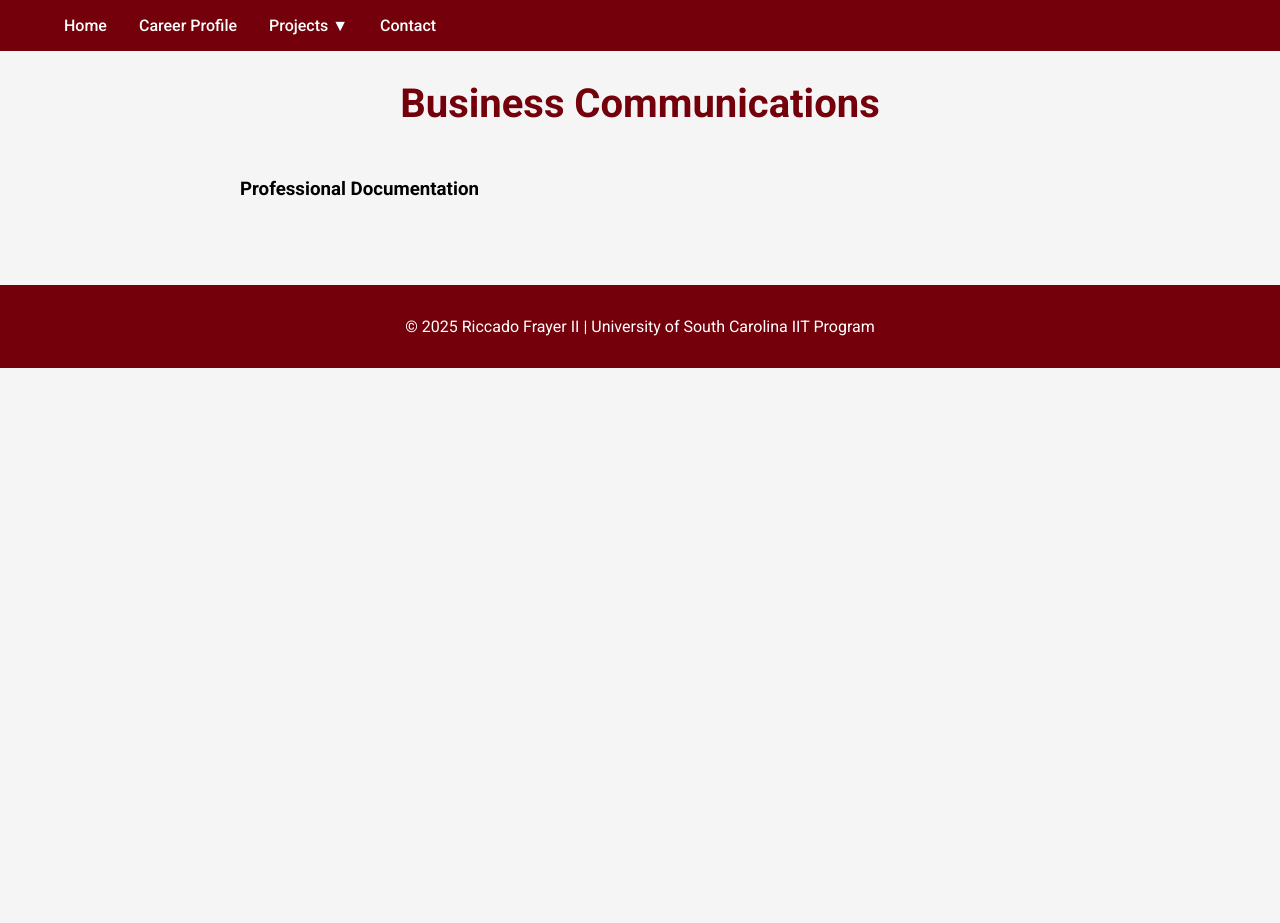
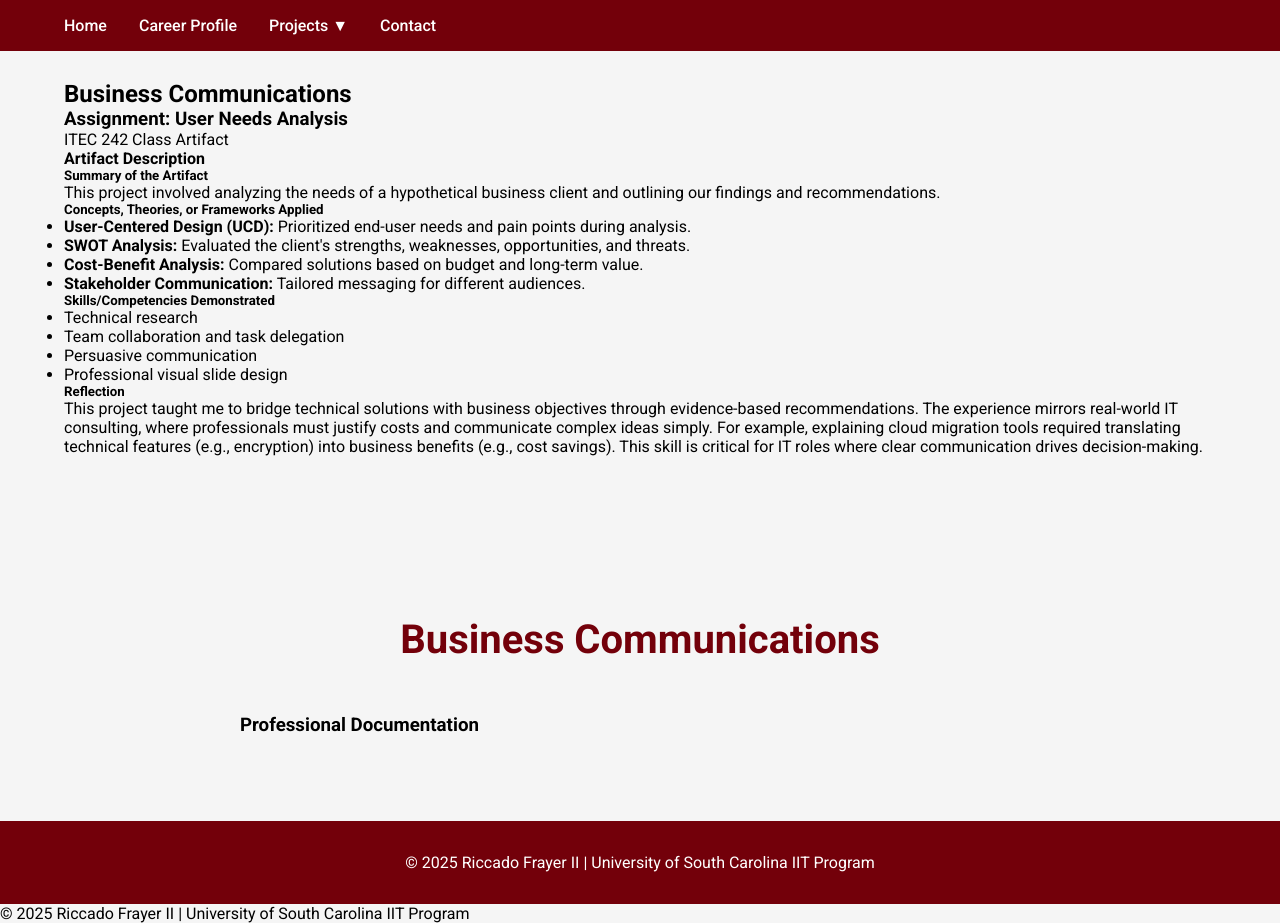
Before and after one commit to Rickster1085/Portfolio, a plain HTML site: page business-comms.html in a window 1280 px wide. Before the commit the page ends 800 px from the top, so only its background shows below. Drawn offline with Linux system fonts and the light colour scheme.

Commit message:
Update business-comms.html

```diff
--- a/business-comms.html
+++ b/business-comms.html
@@ -120,6 +120,49 @@
             <li><a href="contact.html">Contact</a></li>
         </ul>
     </nav>
+    <!-- Business Communications Section -->
+    <section class="business-communications">
+        <h2>Business Communications</h2>
+
+        <div class="assignment">
+            <h3>Assignment: User Needs Analysis </h3>
+            <p class="subheading">ITEC 242 Class Artifact</p>
+
+            <div class="artifact-description">
+                <h4>Artifact Description</h4>
+
+                <div class="artifact-section">
+                    <h5>Summary of the Artifact</h5>
+                    <p>This project involved analyzing the needs of a hypothetical business client and outlining our findings and recommendations.</p>
+                </div>
+
+                <div class="artifact-section">
+                    <h5>Concepts, Theories, or Frameworks Applied</h5>
+                    <ul>
+                        <li><strong>User-Centered Design (UCD):</strong> Prioritized end-user needs and pain points during analysis.</li>
+                        <li><strong>SWOT Analysis:</strong> Evaluated the client's strengths, weaknesses, opportunities, and threats.</li>
+                        <li><strong>Cost-Benefit Analysis:</strong> Compared solutions based on budget and long-term value.</li>
+                        <li><strong>Stakeholder Communication:</strong> Tailored messaging for different audiences.</li>
+                    </ul>
+                </div>
+
+                <div class="artifact-section">
+                    <h5>Skills/Competencies Demonstrated</h5>
+                    <ul>
+                        <li>Technical research</li>
+                        <li>Team collaboration and task delegation</li>
+                        <li>Persuasive communication</li>
+                        <li>Professional visual slide design</li>
+                    </ul>
+                </div>
+
+                <div class="artifact-section">
+                    <h5>Reflection</h5>
+                    <p>This project taught me to bridge technical solutions with business objectives through evidence-based recommendations. The experience mirrors real-world IT consulting, where professionals must justify costs and communicate complex ideas simply. For example, explaining cloud migration tools required translating technical features (e.g., encryption) into business benefits (e.g., cost savings). This skill is critical for IT roles where clear communication drives decision-making.</p>
+                </div>
+            </div>
+        </div>
+    </section>
 
     <section id="business-comms">
         <h2 class="section-title">Business Communications</h2>
@@ -134,3 +177,7 @@
     </footer>
 </body>
 </html>
+        <p>&copy; 2025 Riccado Frayer II | University of South Carolina IIT Program</p>
+    </footer>
+</body>
+</html>
```
